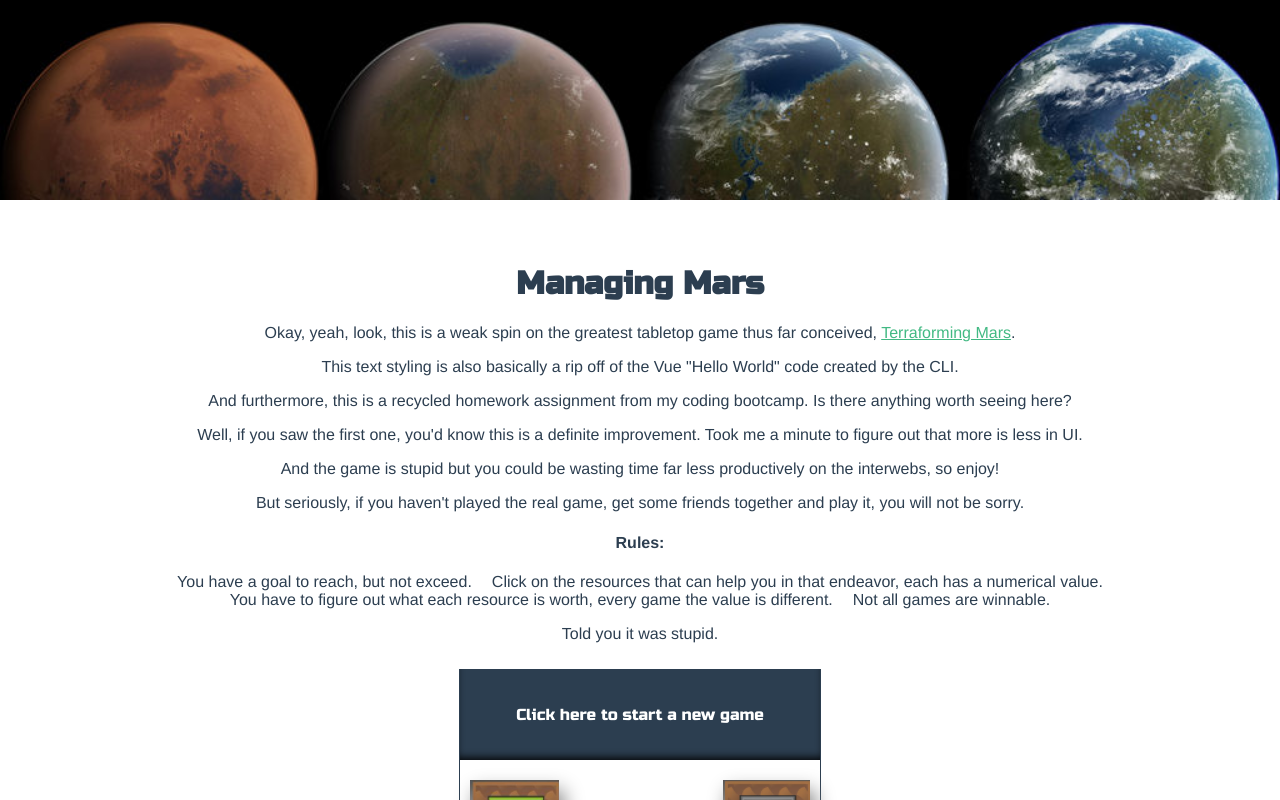
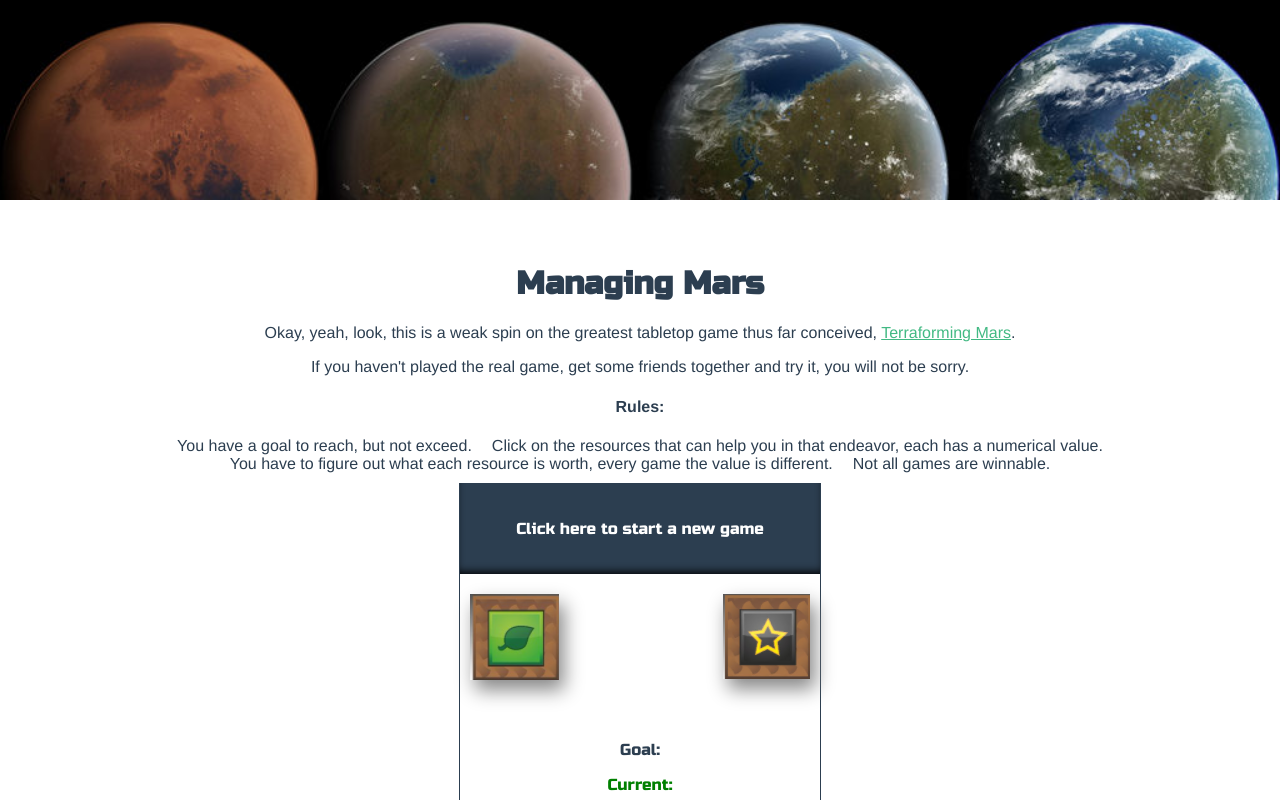
Before and after one commit to SpiderRam/managing-mars, a Vue app: page / in a window 1280 px wide. Shown: the top 800 px of the page. Built offline with nearby package versions, Linux system fonts and the light colour scheme.

Commit message:
Clean up exposition and README

```diff
--- a/src/components/Exposition.vue
+++ b/src/components/Exposition.vue
@@ -11,24 +11,8 @@
             >.
         </p>
         <p>
-            This text styling is also basically a rip off of the Vue "Hello
-            World" code created by the CLI.
-        </p>
-        <p>
-            And furthermore, this is a recycled homework assignment from my
-            coding bootcamp. Is there anything worth seeing here?
-        </p>
-        <p>
-            Well, if you saw the first one, you'd know this is a definite
-            improvement. Took me a minute to figure out that more is less in UI.
-        </p>
-        <p>
-            And the game is stupid but you could be wasting time far less
-            productively on the interwebs, so enjoy!
-        </p>
-        <p>
-            But seriously, if you haven't played the real game, get some friends
-            together and play it, you will not be sorry.
+            If you haven't played the real game, get some friends together and
+            try it, you will not be sorry.
         </p>
         <h4>Rules:</h4>
         <ul>
@@ -43,7 +27,6 @@
             </li>
             <li>Not all games are winnable.</li>
         </ul>
-        <p>Told you it was stupid.</p>
     </div>
 </template>
 
--- a/src/components/Grid.vue
+++ b/src/components/Grid.vue
@@ -83,18 +83,18 @@ export default {
     },
     data: function() {
         return {
-            goal: Math.floor(Math.random() * 101 + 19),
-            current: 0,
-            status: 'ready',
+            goal: '',
+            current: '',
+            status: '',
             gamesWon: 0,
             gamesLost: 0,
             currentColor: 'green',
             gameOver: false,
             ready: true,
-            val1: Math.floor(Math.random() * 11 + 1),
-            val2: Math.floor(Math.random() * 11 + 1),
-            val3: Math.floor(Math.random() * 11 + 1),
-            val4: Math.floor(Math.random() * 11 + 1),
+            val1: Number,
+            val2: Number,
+            val3: Number,
+            val4: Number,
         };
     },
     methods: {
```
Also changed, not shown: 1 other file (tests, documents, lock files or other folders).
